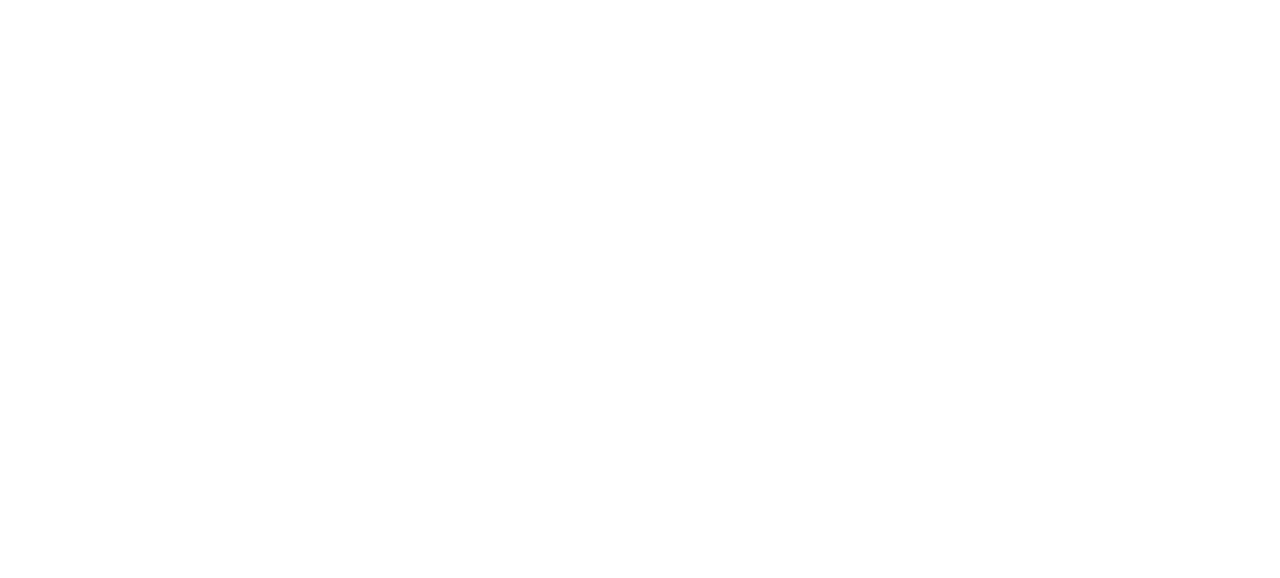
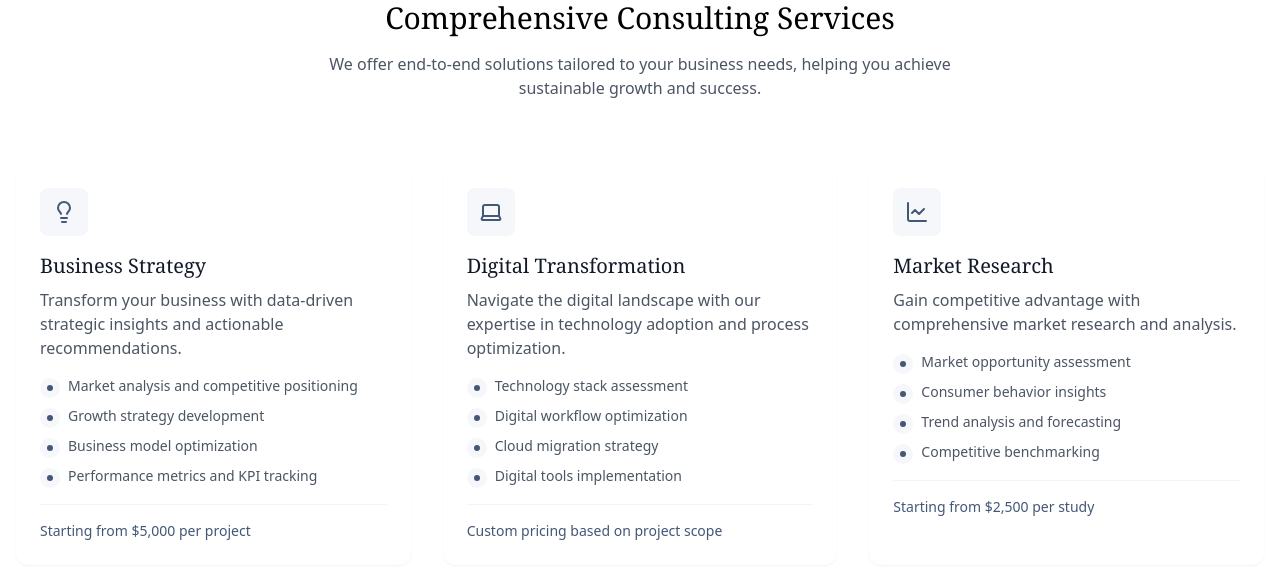
Before and after one commit to MohamedAhmeDdev/amana-consultancy, a React (Create React App) app: page /services in a window 1280 px wide. Before the commit this address had no page. Shown: the top 578 px of the page. Built offline with nearby package versions, Linux system fonts and the light colour scheme.

Commit message:
corrected the path

```diff
--- a/src/App.js
+++ b/src/App.js
@@ -14,7 +14,7 @@
         <Route path="/about" element={<About />} />
         <Route path="/contact" element={<Contact />} />
         <Route path="/" element={< FAQs />} />
-        <Route path="/" element={< Service />} />
+        <Route path="/services" element={< Service />} />
         </Routes>
     </BrowserRouter>
   );
```
